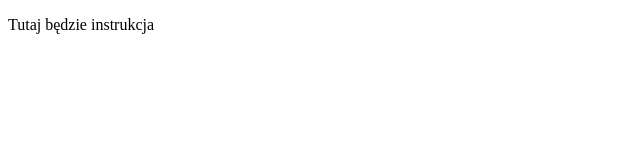
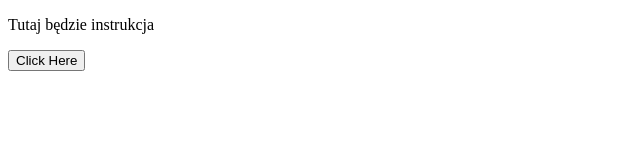
Before and after one commit to vmm1/nwstecz, a plain HTML site: page index.html in a window 1280 px wide. Shown: the whole page, without its empty margins (0-640 px from the left). Drawn offline with Linux system fonts and the light colour scheme.

Commit message:
Update index.html

```diff
--- a/index.html
+++ b/index.html
@@ -5,5 +5,8 @@
   </head>
   <body>
     <p>Tutaj będzie instrukcja</p>
+        <button onclick="window.location.href='https://w3docs.com';">
+      Click Here
+    </button>
   </body>
 </html>
```
